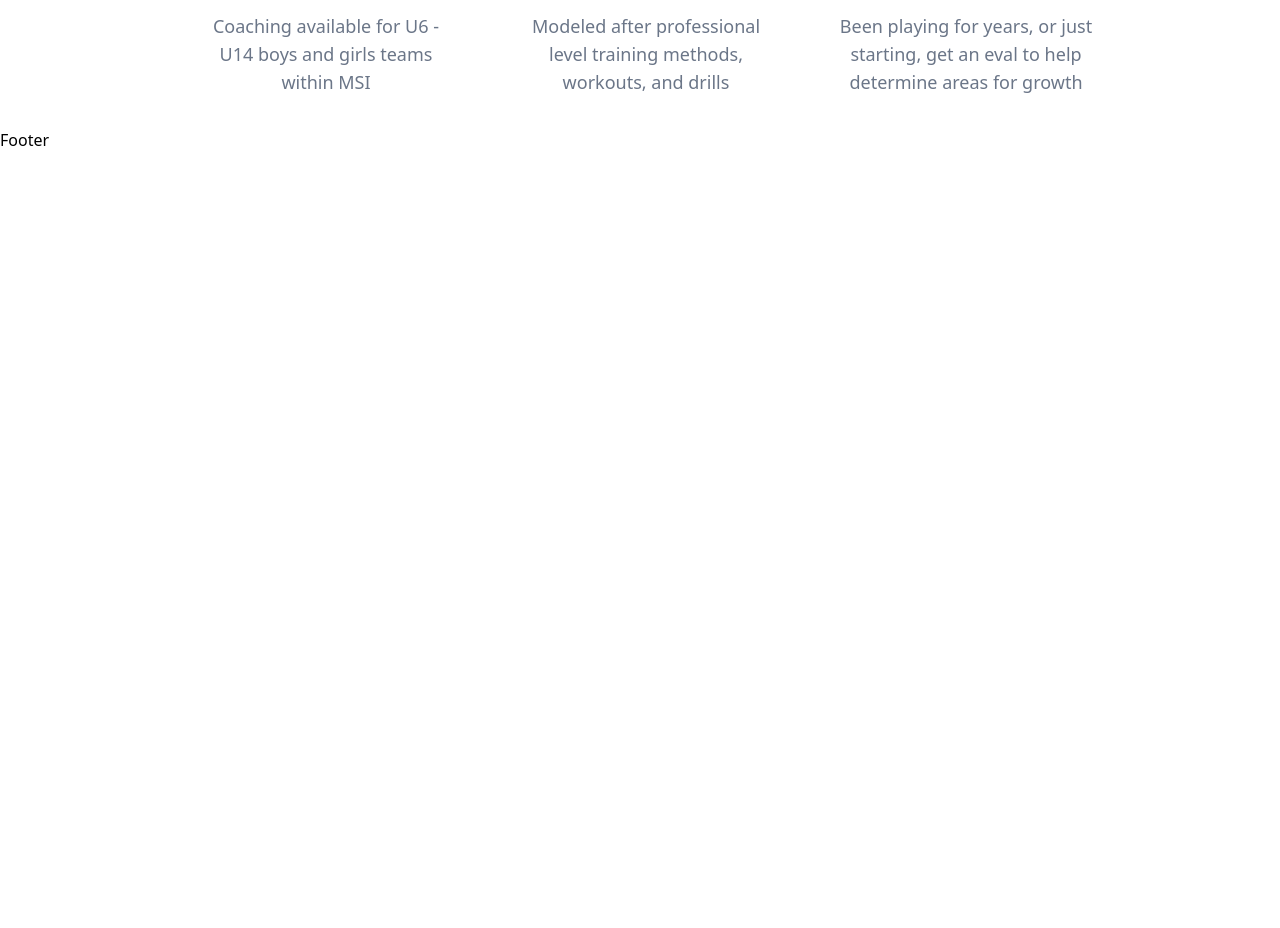
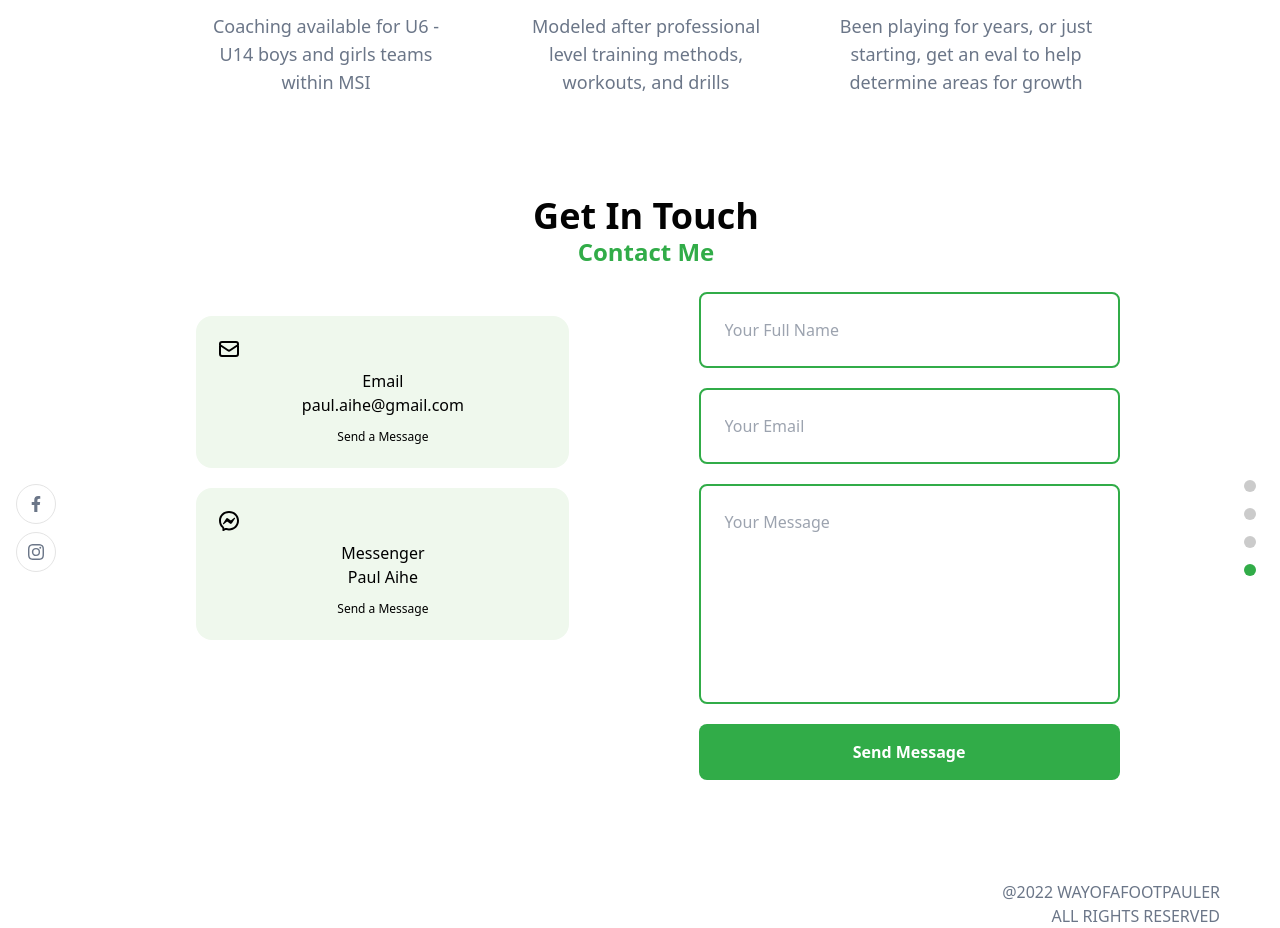
Before and after one commit to Divici/footpauler, a React (Create React App) app: page / in a window 1280 px wide. Shown: the part 2104-3032 px from the top of the page. Before the commit the page ends 2256 px from the top, so only its background shows below. Built offline with nearby package versions, Linux system fonts and the light colour scheme.

Commit message:
feature-Contact/Footer-Functionality and styling done

```diff
--- a/package.json
+++ b/package.json
@@ -6,6 +6,7 @@
     "@testing-library/jest-dom": "^5.16.4",
     "@testing-library/react": "^13.3.0",
     "@testing-library/user-event": "^13.5.0",
+    "emailjs-com": "^3.2.0",
     "framer-motion": "^6.5.1",
     "react": "^18.2.0",
     "react-dom": "^18.2.0",
--- a/src/containers/Footer.js
+++ b/src/containers/Footer.js
@@ -1,9 +1,55 @@
-import React from 'react'
+import React, { useRef } from 'react';
+import emailjs from 'emailjs-com'
+import { AppWrap, MotionWrap } from '../wrapper';
+import {HiOutlineMail} from 'react-icons/hi'
+import {RiMessengerLine} from 'react-icons/ri'
 
 const Footer = () => {
+  const form = useRef()
+
+  const sendEmail = (e) => {
+    e.preventDefault();
+
+    emailjs.sendForm('service_anq04qf', 'template_zkk68xb', form.current, 'j8WyUMBTgij59rMPO')
+
+    e.target.reset()
+  };
+
+
   return (
-    <div>Footer</div>
+    <section className='w-11/12 my-6'>
+        <h5 className='head-text'>Get In Touch</h5>
+        <h2 className='text-secondary head-text text-2xl mb-6'>Contact Me</h2>
+
+        <div className="w-full flex justify-around flex-wrap">
+            <div className="flex flex-col gap-5 w-3/4 ml:w-2/5 ml:max-w-md my-6 px-6">
+                <article className="bg-primary p-5 rounded-2xl text-center border-[1px] border-transparent hover:bg-secondary hover:border-primary transition ease-in-out duration-300">
+                    <HiOutlineMail className='text-2xl mb-2'/>
+                    <h4>Email</h4>
+                    <h5>paul.aihe@gmail.com</h5>
+                    <a href="mailto:paul.aihe@gmail.com" target='_blank' rel="noreferrer" className='mt-3 inline-block text-xs'>Send a Message</a>
+                </article>
+                <article className="bg-primary p-5 rounded-2xl text-center border-[1px] border-transparent hover:bg-secondary hover:border-primary transition ease-in-out duration-300">
+                    <RiMessengerLine className='text-2xl mb-2'/>
+                    <h4>Messenger</h4>
+                    <h5>Paul Aihe</h5>
+                    <a href="https://m.me/paihe" target='_blank' rel="noreferrer" className='mt-3 inline-block text-xs'>Send a Message</a>
+                </article>
+            </div>
+
+            <form ref={form} onSubmit={sendEmail} className='flex flex-col gap-5 w-3/4 ml:w-2/5' >
+                <input type="text" name='name' placeholder='Your Full Name' required className='form-inputs' />
+                <input type="email" name='email' placeholder='Your Email' required className='form-inputs' />
+                <textarea name="message" rows="7" placeholder='Your Message' required className='form-inputs'></textarea>
+                <button type='submit' className='w-full bg-secondary hover:bg-black py-4 rounded-lg font-semibold text-white transition ease-in-out duration-200'> Send Message</button>
+            </form>
+        </div>
+    </section>
   )
 }
 
-export default Footer
+export default AppWrap(
+  MotionWrap(Footer, 'flex-1 w-full'),
+  'contact',
+  'bg-white',
+);
--- a/src/index.css
+++ b/src/index.css
@@ -35,6 +35,10 @@
     .socials-div {
         @apply w-10 h-10 rounded-full bg-white my-1 border-[1px] border-lightGray flex justify-center items-center transition-all duration-300 ease-in-out hover:bg-secondary hover:border-secondary cursor-pointer
     }
+
+    .form-inputs {
+        @apply w-full p-6 rounded-lg bg-transparent border-2 border-secondary resize-none
+    }
 }
 
 .app__navbar {
```
Also changed, not shown: 1 other file (tests, documents, lock files or other folders).
